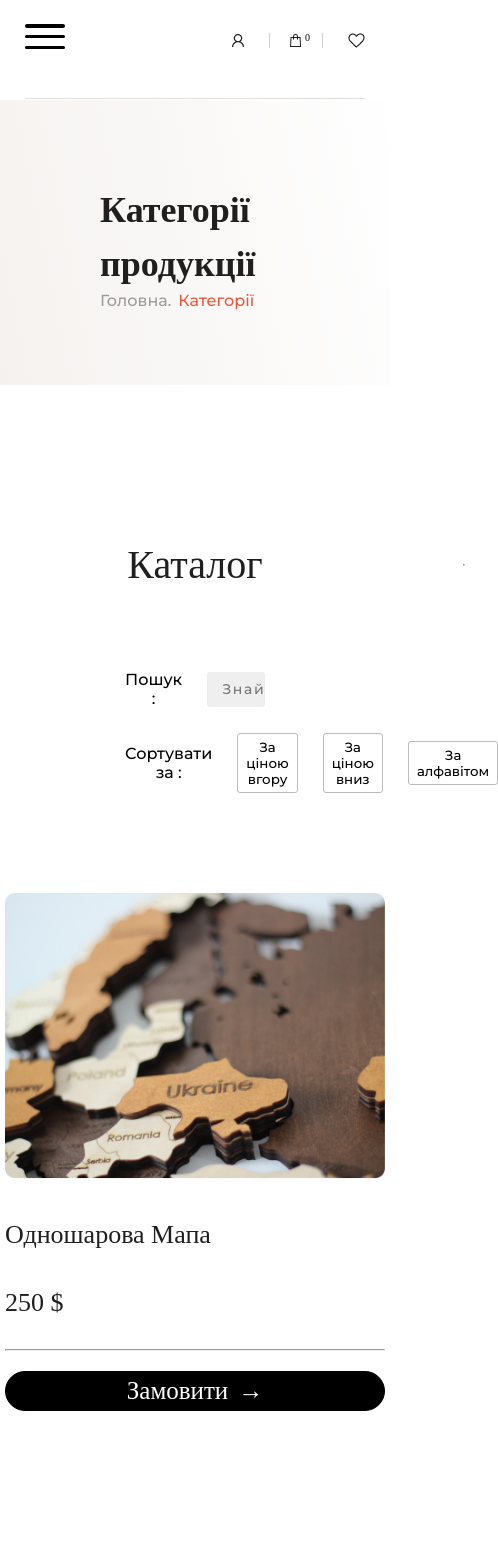
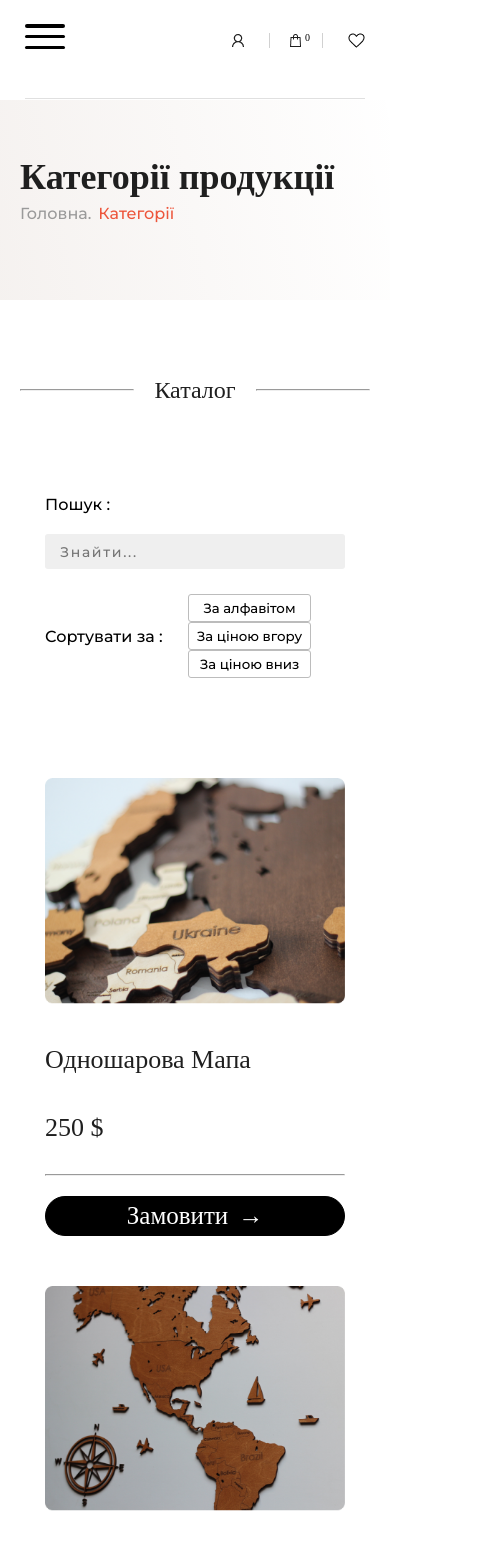
Before and after one commit to Andrey-RT/Map, a React (Create React App) app: page /kategory in a window 390 px wide. Shown: the top 1541 px of the page, 498 px wide, since content can reach past the window. Built offline with nearby package versions, Linux system fonts and the light colour scheme; the HTML template or start-up script is replaced by a standard one; a web font is replaced by a local one.

Commit message:
main adp

```diff
--- a/src/components/busket/Busket.css
+++ b/src/components/busket/Busket.css
@@ -50,6 +50,7 @@
 .busket_main_container{
     display: flex;
     justify-content: center;
+    flex-wrap: wrap;
     column-gap: 100px;
     margin-top: 150px;
 }
@@ -322,3 +323,67 @@ color: #1F1F1F;
     display: flex;
     column-gap: 15px;
   }
+  .busket_item_price_counter_container{
+    align-items: center;
+    text-align: center;
+    display: flex;
+    flex-wrap: wrap;
+
+}
+
+
+  @media(max-width:900px){
+.busket_content{
+    display: none;
+    width: 100%;
+}
+.cart_box{
+    justify-content: space-between;
+    padding: 0 50px;
+}
+.busket_item_price{
+    margin: 0;
+}
+.counter_container{
+    margin: 0;
+}
+
+.remove_line_container img{
+    margin: 0;
+}
+.busket_total_container{
+    margin-top: 75px;
+}
+.busket_hr{
+    display: none;
+}
+.modal_container{
+    flex-wrap: wrap;
+    padding: 0 20px;
+    justify-content: center;
+    column-gap: 50px;
+
+}
+.modals{
+    height: 100%;
+    margin-top: 50px;
+}
+.busket_item_price_counter_container{
+    width: 100%;
+    justify-content: space-around;
+}
+  }
+  @media(max-width:600px){
+    .cart_box{
+        column-gap: 20px;
+        padding: 0 20px;
+    }
+    .busket_item_price_counter_container{
+        flex-direction: column;
+        row-gap: 10px;
+    }
+    .modals{
+        width: 310px;
+    }
+
+  }
--- a/src/components/busket/Busket.jsx
+++ b/src/components/busket/Busket.jsx
@@ -57,11 +57,13 @@ const Busket = ({ cart, setCart, handleChange }) => {
                                         <img src={item.img} alt="" />
                                         <p className='busket_item_name'>{item.name}</p>
                                     </div>
+                                    <div className="busket_item_price_counter_container">
                                     <span className='busket_item_price' >{item.price} $</span>
                                     <div className='counter_container' >
                                         <button className='counter' onClick={() => handleChange(item, 1)} >+</button>
                                         <button className='counter'>{item.amount}</button>
                                         <button className='counter' onClick={() => handleChange(item, -1)} >-</button>
+                                    </div>
                                     </div>
                                     <div>
 
--- a/src/components/headerNav/HeaderNav.jsx
+++ b/src/components/headerNav/HeaderNav.jsx
@@ -85,7 +85,7 @@ const HeaderNav = ({ setShow, size }) => {
                                         <NavLink className={setActive} to="/blog"  >Блог</NavLink>
                                         <NavLink className={setActive} to="/kategory"  >Каталог</NavLink>
                                     </div>
-                                    <div className={cl.header_link_grey_container}>
+                                    <div className={cl.header_link_grey_container} onClick={updateMenu}>
                                         <NavLink className={setActive} to="/ofetra"  >Оферта</NavLink>
                                         <NavLink className={setActive} to="/delivery"  >Доставка</NavLink>
                                         <NavLink className={setActive} to="/faq"  >FAQ</NavLink>
--- a/src/components/headerNav/HeaderNav.module.css
+++ b/src/components/headerNav/HeaderNav.module.css
@@ -184,6 +184,11 @@ color: #FFFFFF;
  }
 
  @media (max-width :1350px){
+    .header_link_grey_container a:nth-child(1){
+        border-left:1px solid #E0E0E0 ;
+
+
+     }
    .header_nav{
     display: none;
    }
--- a/src/components/pages/about/About.css
+++ b/src/components/pages/about/About.css
@@ -139,3 +139,64 @@
     object-fit: contain;
     height: 30px;
 }
+@media(max-width:1400px){
+    .about_main_container img{
+        width: 450px;
+    }
+    .about_main_container_name{
+        font-size: 50px;
+    }
+    .about_main_container_text{
+        font-size: 14px;
+        width: 100%;
+    }
+    .about_link_container_block{
+        border: none;
+        padding: 0;
+    }
+}
+@media(max-width:900px){
+.about_link_line{
+    flex-direction: column;
+    justify-content: center;
+    text-align: center;
+}
+.about_link_container{
+    align-items: center;
+    justify-content: center;
+    padding-bottom: 30px;
+}
+.about_link_container_block{
+
+    justify-content: center;
+}
+.about_link_container_block{
+    padding-top: 20px;
+}
+
+.about_main_container{
+    flex-direction: column-reverse;
+}
+}
+@media(max-width:600px){
+
+    .about_main_container{
+        padding: 60px 20px 0 20px;
+    }
+    .about_main_container img{
+        width: 350px;
+    }
+    .about_main_container_name{
+        font-size: 30px;
+    }
+    .about_main_container_text{
+        font-size: 12px;
+        width: 100%;
+    }
+
+    .about_background{
+        height: 200px;
+        padding: 50px 20px 0 20px;
+
+    }
+}
--- a/src/components/pages/about/callback/Callback.css
+++ b/src/components/pages/about/callback/Callback.css
@@ -102,3 +102,35 @@
     justify-content: end;
     margin: 70px 0 150px 0;
   }
+  @media(max-width:800px){
+    .callback_form{
+      flex-direction: column;
+      text-align: center;
+      width: 100%;
+    }
+    .input-group{
+      text-align: center;
+    }
+    #label_email,#label_message{
+
+     text-align: center;
+      max-width: 335px;
+    }
+    .callback_btn_container{
+      justify-content: center;
+    }
+
+
+  }
+  @media(max-width:500px){
+    #label_email,#label_message{
+
+
+       max-width: 250px;
+       height: 40px;
+     }
+     .input{
+      height: 40px;
+      max-width: 250px;
+     }
+  }
--- a/src/components/pages/blog/Blog.css
+++ b/src/components/pages/blog/Blog.css
@@ -91,3 +91,33 @@ color: #1F1F1F;
     color: #ED553B;
 
 }
+@media(max-width:600px){
+
+.blog_container{
+    padding: 150px 20px 75px 20px;
+}
+    .items_blok{
+
+
+        height: auto;
+        width: 300px;
+    }
+
+    .blog_container_name{
+        width: 100%;
+
+    }
+    .blog_container_blok_name{
+        font-size: 24px;
+    }
+    .blog_container_name{
+        column-gap: 20px;
+    }
+    .blog_container_name_line{
+
+    }
+    .blog_container{
+        padding: 60px 20px 75px 20px;
+    }
+
+}
--- a/src/components/pages/delivery/Delivery.css
+++ b/src/components/pages/delivery/Delivery.css
@@ -45,3 +45,10 @@
 #delivery_info_text_id{
     padding-bottom: 150px;
 }
+@media(max-width:600px){
+    .delivery_content{
+        padding: 0 25px;
+        margin: 60px 0 200px 0;
+    }
+
+}
--- a/src/components/pages/faq/FAQ.css
+++ b/src/components/pages/faq/FAQ.css
@@ -32,9 +32,22 @@
     color: #939393;
 
 }
-.faq_item_container_block{
 
-}
 .faq_content_container{
     margin-top: 40px;
 }
+@media(max-width:600px){
+.faq_name{
+    font-size: 16px;
+}
+.faq_text{
+    font-size: 12px;
+    margin: 15px 0;
+}
+.faq_content_container{
+    margin-top: 30px;
+}
+.faq_item_container img{
+    width: 40px;
+}
+}
--- a/src/components/pages/katalog/Katalog.css
+++ b/src/components/pages/katalog/Katalog.css
@@ -124,3 +124,34 @@ input{
     margin: 150px 0 ;
     width: 100%;
 }
+.sort_btn_container{
+    display: flex;
+    column-gap: 20px;
+}
+@media(max-width:600px){
+    .image_box img{
+        width: 300px;
+    }
+    .image_box{
+        text-align: center;
+    }
+    .sort_container {
+        flex-wrap: wrap;
+
+    }
+    .sort_name{
+        padding-bottom: 20px;
+        align-items: start;
+    }
+    .input_container{
+        flex-wrap: wrap;
+    }
+    .sort_btn_container{
+        flex-direction: column;
+    }
+    .sort_container .sort_name{
+        padding: 0;
+    }
+
+
+}
--- a/src/components/pages/katalog/KatalogItem.jsx
+++ b/src/components/pages/katalog/KatalogItem.jsx
@@ -44,6 +44,13 @@ const KatalogItem = ({ handle }) => {
         /></div>
         <div className="sort_container">
           <p className="sort_name">Сортувати за :</p>
+          <div className="sort_btn_container">
+          <button
+            className={sortingType === 'alphabetical' ? 'active_sort' : ''}
+            onClick={() => handleClickSort('alphabetical')}
+          >
+              За алфавітом
+          </button>
           <button
             className={sortingType === 'asc' ? 'active_sort' : ''}
             onClick={() => handleClickSort('asc')}
@@ -56,12 +63,8 @@ const KatalogItem = ({ handle }) => {
           >
             За ціною вниз
           </button>
-          <button
-            className={sortingType === 'alphabetical' ? 'active_sort' : ''}
-            onClick={() => handleClickSort('alphabetical')}
-          >
-              За алфавітом
-          </button>
+          </div>
+
         </div>
       </div>
 
```
